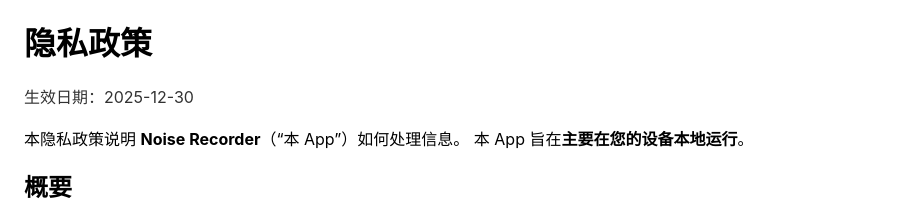
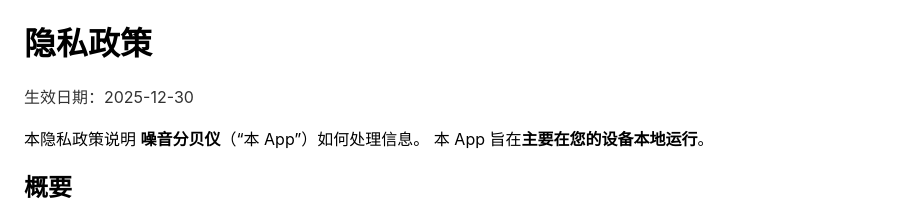
Before and after one commit to 275809014/noise-recorder, a website: page public/privacy-zh-Hans.html in a window 1280 px wide. Shown: the top 219 px of the page, without its empty margins (0-919 px from the left). Drawn offline with Linux system fonts and the light colour scheme.

Commit message:
Update app names

```diff
--- a/public/privacy-zh-Hans.html
+++ b/public/privacy-zh-Hans.html
@@ -24,7 +24,7 @@
     <p class="muted">生效日期：2025-12-30</p>
 
     <p>
-      本隐私政策说明 <strong>Noise Recorder</strong>（“本 App”）如何处理信息。
+      本隐私政策说明 <strong>噪音分贝仪</strong>（“本 App”）如何处理信息。
       本 App 旨在<strong>主要在您的设备本地运行</strong>。
     </p>
 
```
Also changed, not shown: public/term-zh-Hans.html (+1 -1 lines).
